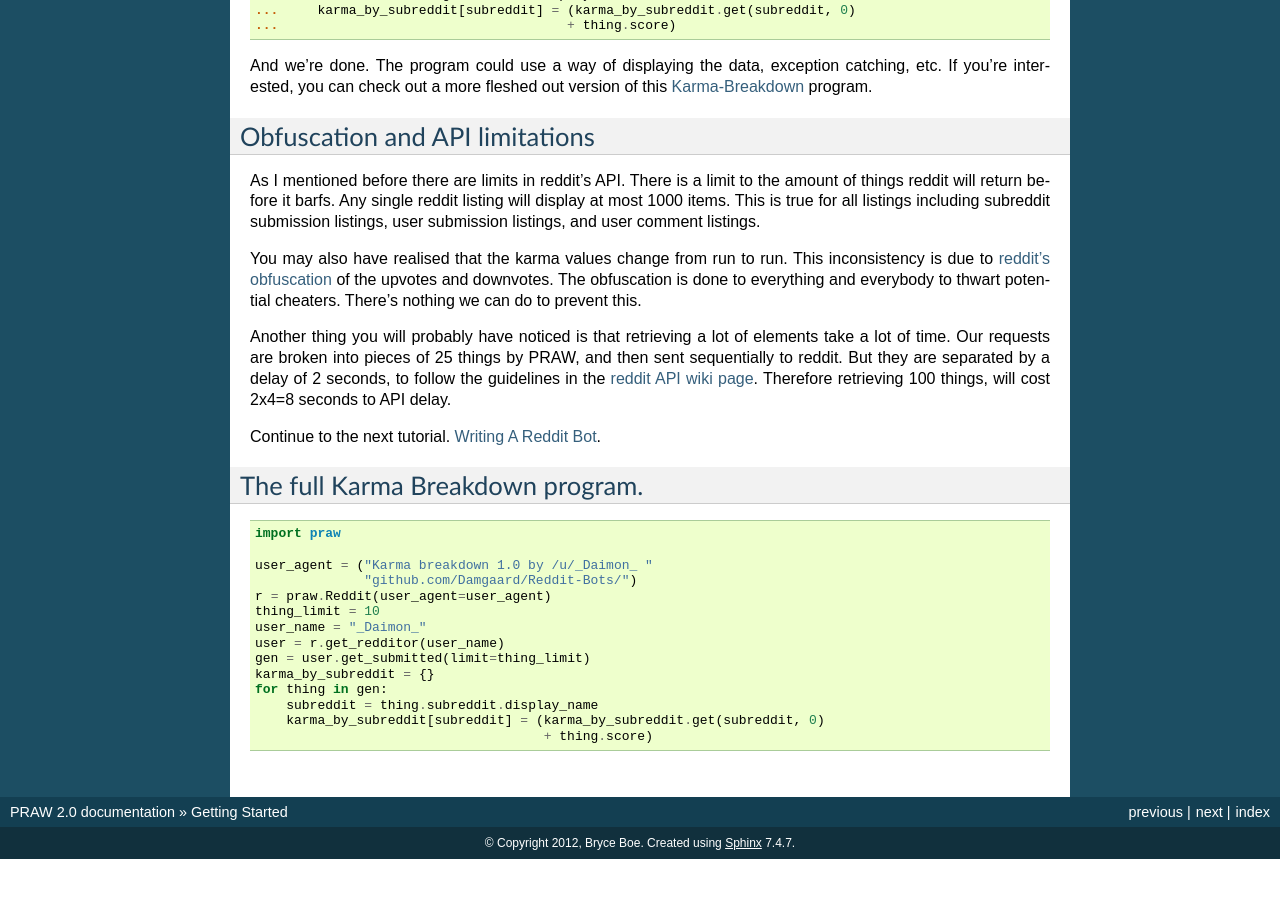
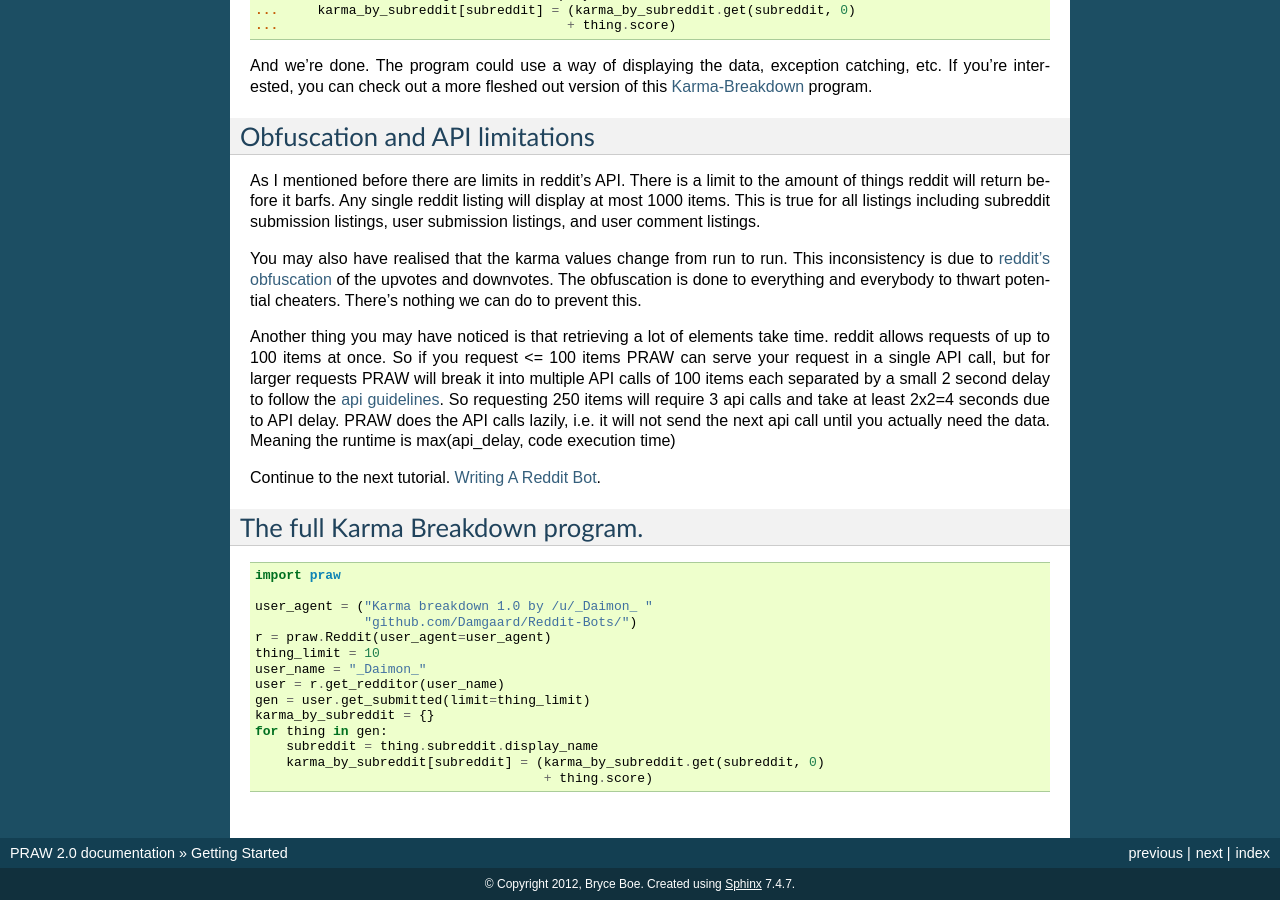
Before and after one commit to praw-dev/praw, a Sphinx documentation site: the page built from docs/pages/getting_started.rst, in a window 1280 px wide and 900 px high, scrolled down 1529 px. Built offline with Sphinx 7.4.7, drawn with Linux system fonts in a browser that asks for light colours; before the commit the page ends 2388 px from its top, so only the background shows below that.

Commit message:
Update getting_started with api delay algoritm.

```diff
--- a/docs/pages/getting_started.rst
+++ b/docs/pages/getting_started.rst
@@ -126,12 +126,16 @@ help#Whydothenumberofvoteschangewhenyoureloadapage>`_ of the upvotes and
 downvotes. The obfuscation is done to everything and everybody to thwart
 potential cheaters. There's nothing we can do to prevent this.
 
-Another thing you will probably have noticed is that retrieving a lot of
-elements take a lot of time. Our requests are broken into pieces of 25 things
-by PRAW, and then sent sequentially to reddit. But they are separated by a
-delay of 2 seconds, to follow the guidelines in the `reddit API wiki page
-<https://github.com/reddit/reddit/wiki/API>`_. Therefore retrieving 100 things,
-will cost 2x4=8 seconds to API delay.
+Another thing you may have noticed is that retrieving a lot of elements take
+time. reddit allows requests of up to 100 items at once. So if you request <=
+100 items PRAW can serve your request in a single API call, but for larger
+requests PRAW will break it into multiple API calls of 100 items each separated
+by a small 2 second delay to follow the `api guidelines
+<https://github.com/reddit/reddit/wiki/API>`_. So requesting 250 items will
+require 3 api calls and take at least 2x2=4 seconds due to API delay. PRAW does
+the API calls lazily, i.e. it will not send the next api call until you
+actually need the data. Meaning the runtime is max(api_delay, code execution
+time)
 
 Continue to the next tutorial. :ref:`writing_a_bot`.
 
```
